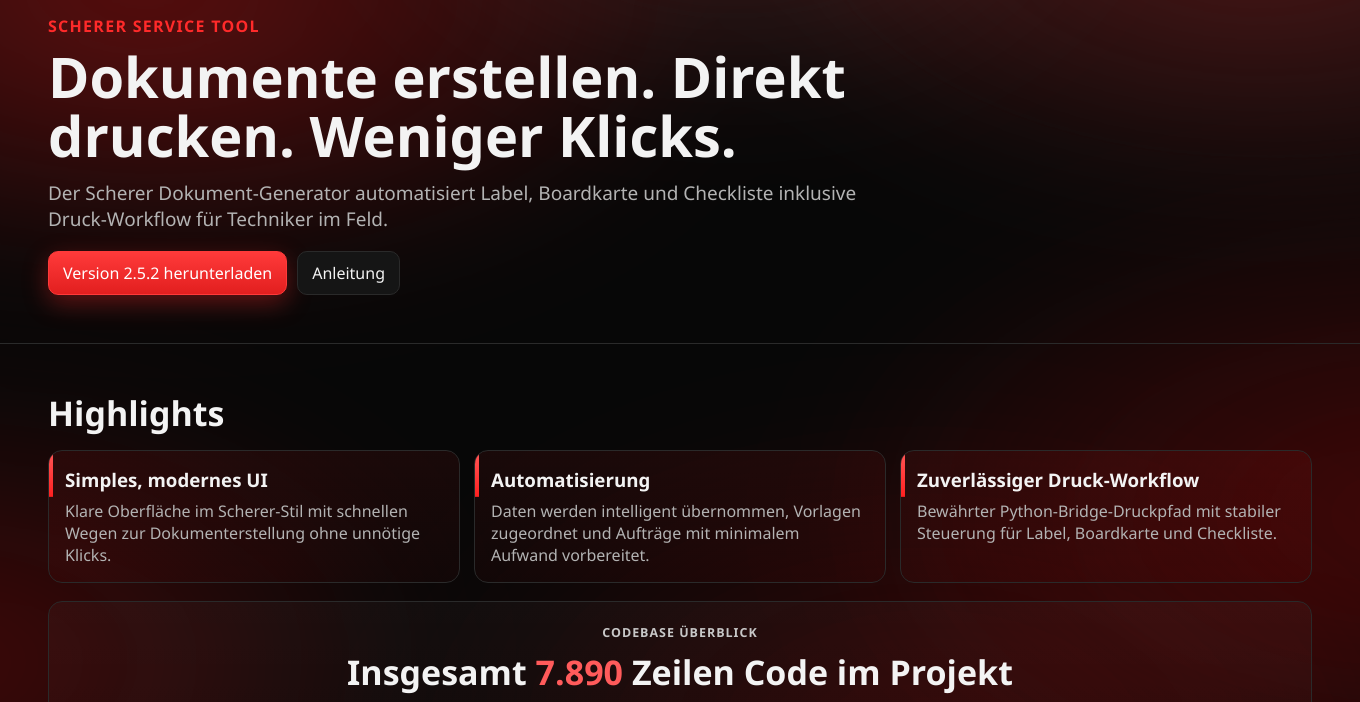
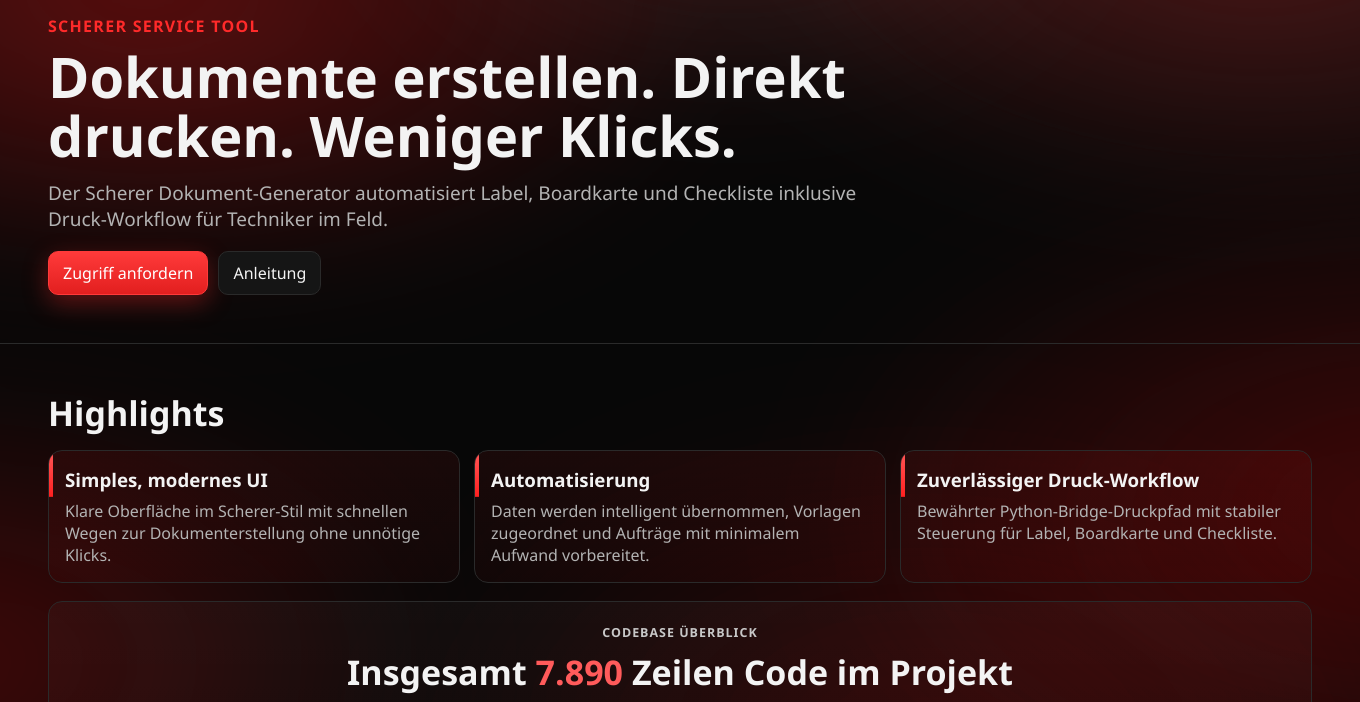
Before and after one commit to SpookyyQ/Scherer-Dokument-Generator-JS-Public, an Electron app: page docs/index.html in a window 1360 px wide. Shown: the part 87-789 px from the top of the page. Drawn offline with Linux system fonts and the light colour scheme.

Commit message:
docs: change hero CTA label to access request

```diff
--- a/docs/index.html
+++ b/docs/index.html
@@ -18,7 +18,7 @@
       <h1>Dokumente erstellen. Direkt drucken. Weniger Klicks.</h1>
       <p class="lead">Der Scherer Dokument-Generator automatisiert Label, Boardkarte und Checkliste inklusive Druck-Workflow für Techniker im Feld.</p>
       <div class="cta-row">
-        <a class="btn primary" href="https://github.com/SpookyyQ/Scherer-Dokument-Generator-JS-Public/releases" target="_blank" rel="noreferrer">Version 2.5.2 herunterladen</a>
+        <a class="btn primary" href="https://github.com/SpookyyQ/Scherer-Dokument-Generator-JS-Public/releases" target="_blank" rel="noreferrer">Zugriff anfordern</a>
         <a class="btn" href="#anleitung">Anleitung</a>
       </div>
     </div>
```
